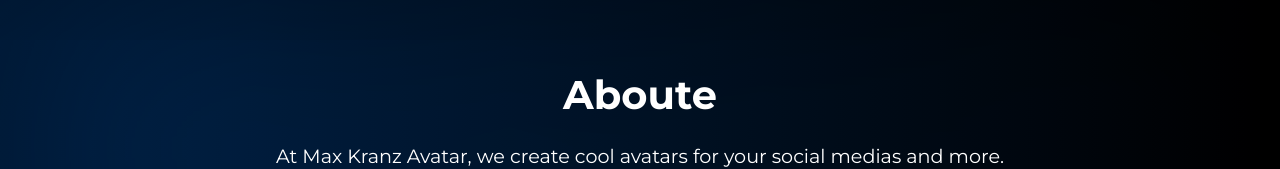
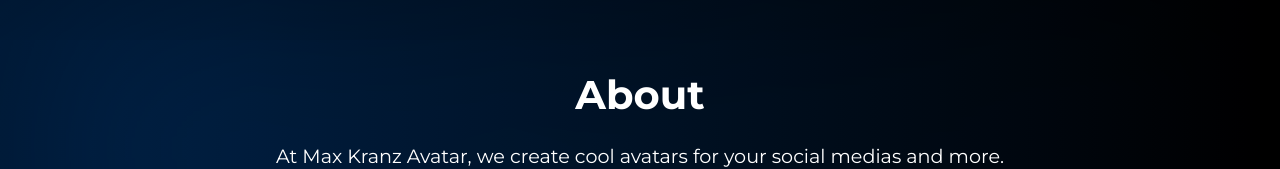
Before and after one commit to maxivinograd/maxivinograd.github.io, a plain HTML site: page about/index.html in a window 1280 px wide. Shown: the part 215-384 px from the top of the page. Drawn offline with Linux system fonts and the light colour scheme.

Commit message:
Update index.html

```diff
--- a/about/index.html
+++ b/about/index.html
@@ -143,7 +143,7 @@
     </nav>
 
     <section class="about">
-        <h2>Aboute</h2>
+        <h2>About</h2>
         <p>
             At Max Kranz Avatar, we create cool avatars for your social medias and more.
 
```
